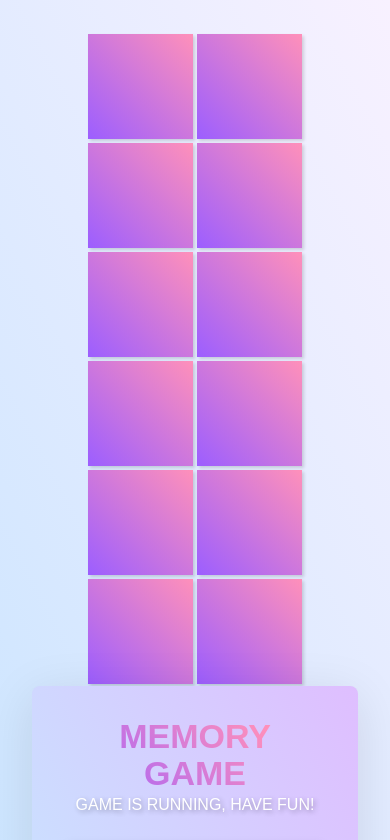
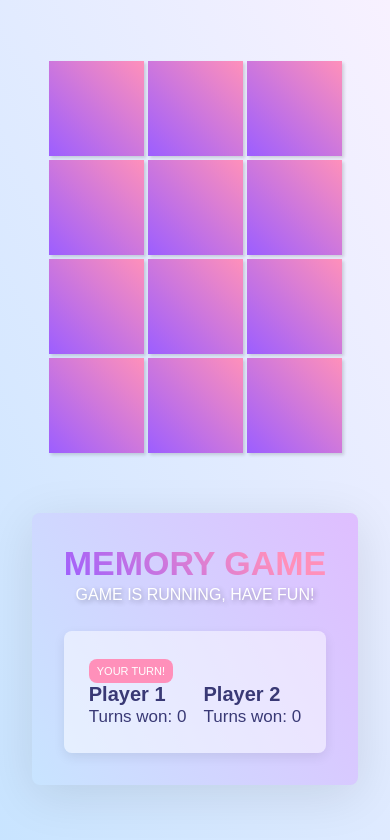
Before and after one commit to Anntothekay/memory-game, a React (Vite) app: page / in a window 390 px wide. Shown: the top 840 px of the page. Built offline with nearby package versions, Linux system fonts and the light colour scheme.

Commit message:
also let's try this

```diff
--- a/src/index.css
+++ b/src/index.css
@@ -29,8 +29,8 @@ html {
 
 #root {
   margin: 0 auto;
-  padding: 2rem;
   width: 100%;
+  height: 100%;
 }
 
 a {
@@ -47,7 +47,7 @@ body {
   display: flex;
   place-items: center;
   min-width: 320px;
-  min-height: 100vh;
+  height: 100vh;
 }
 
 h1,
@@ -91,6 +91,7 @@ button:hover {
   flex-flow: row wrap;
   align-items: center;
   place-content: space-evenly;
+  height: 100%;
 }
 .memory-deck {
   max-width: 450px;
@@ -217,8 +218,8 @@ button:hover {
 
 @media only screen and (max-width: 600px) {
   .memory-deck .card {
-    min-width: 105px;
-    min-height: 105px;
+    min-width: 95px;
+    min-height: 95px;
     font-size: 65px;
   }
   .game-status .status-text-wrapper h1 {
```
